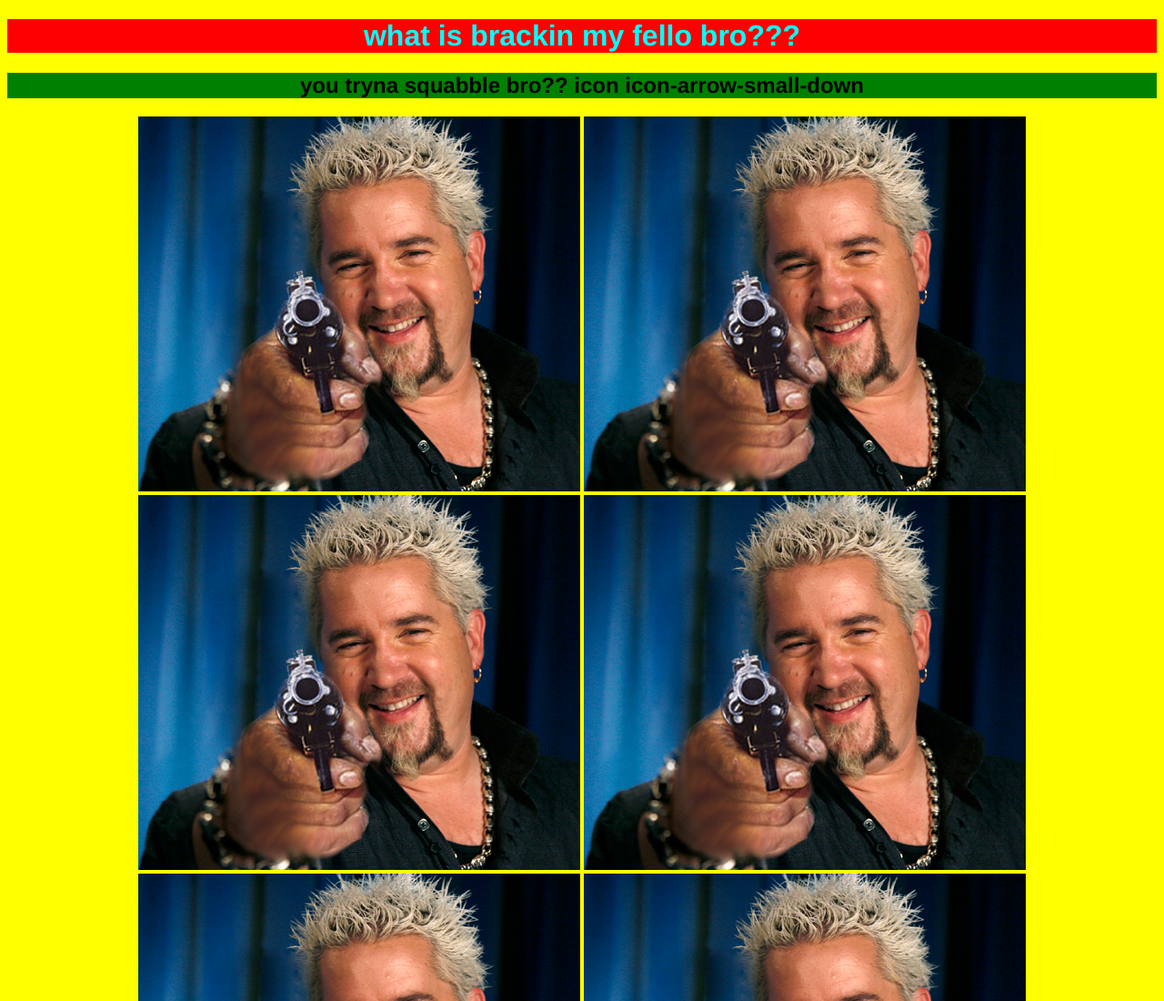
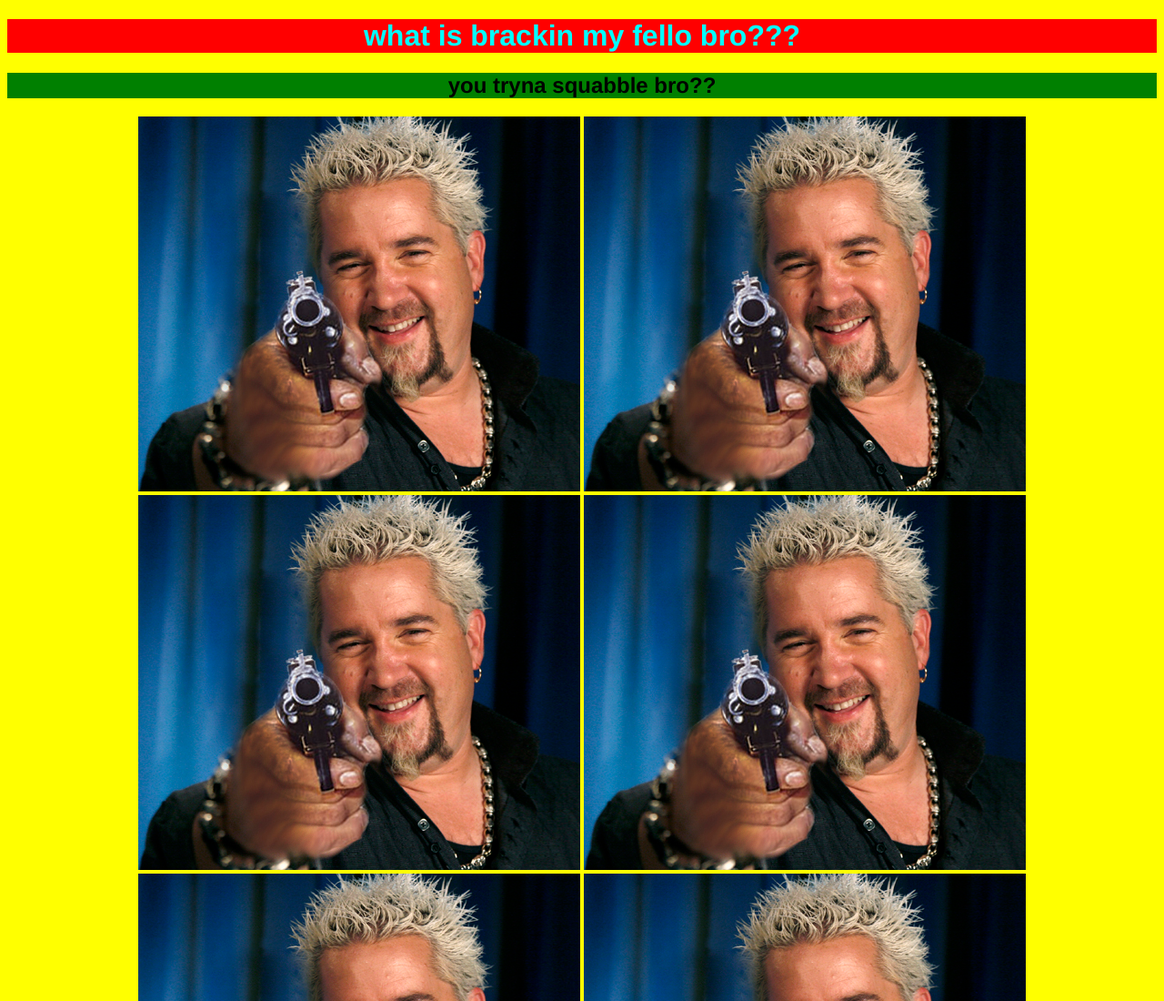
Before and after one commit to Dylan1434/Dylan1434.github.io, a plain HTML site: page index.html in a window 1280 px wide. Shown: the top 1100 px of the page at 91% size. Drawn offline with Linux system fonts and the light colour scheme.

Commit message:
the gang

```diff
--- a/index.html
+++ b/index.html
@@ -28,7 +28,7 @@
   <body bgcolor = "#9932CC">
 
     <h1>what is brackin my fello bro???</h1>
-    <h2>you tryna squabble bro?? icon icon-arrow-small-down</h2>
+    <h2>you tryna squabble bro??</h2>
 <img src="02d.jpg" alt="the bro" style="width:200;height:200;">
 <img src="02d.jpg" alt="the bro" style="width:200;height:200;">
 <img src="02d.jpg" alt="the bro" style="width:200;height:200;">
```
